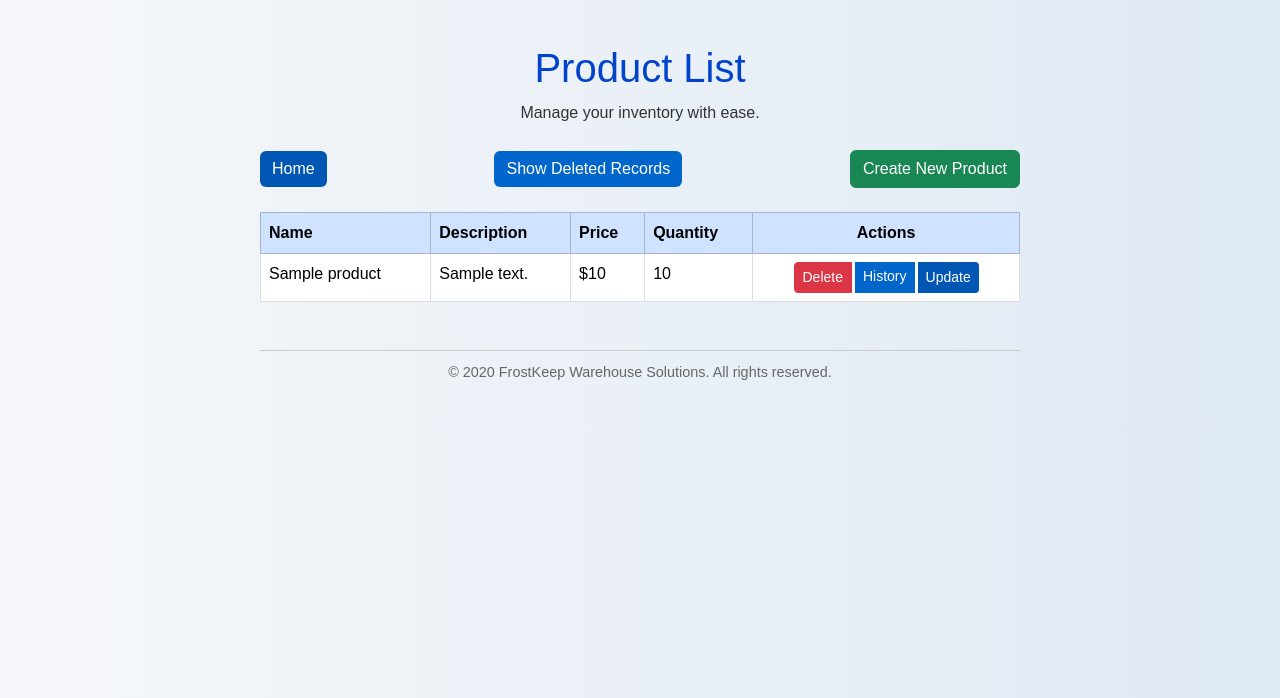
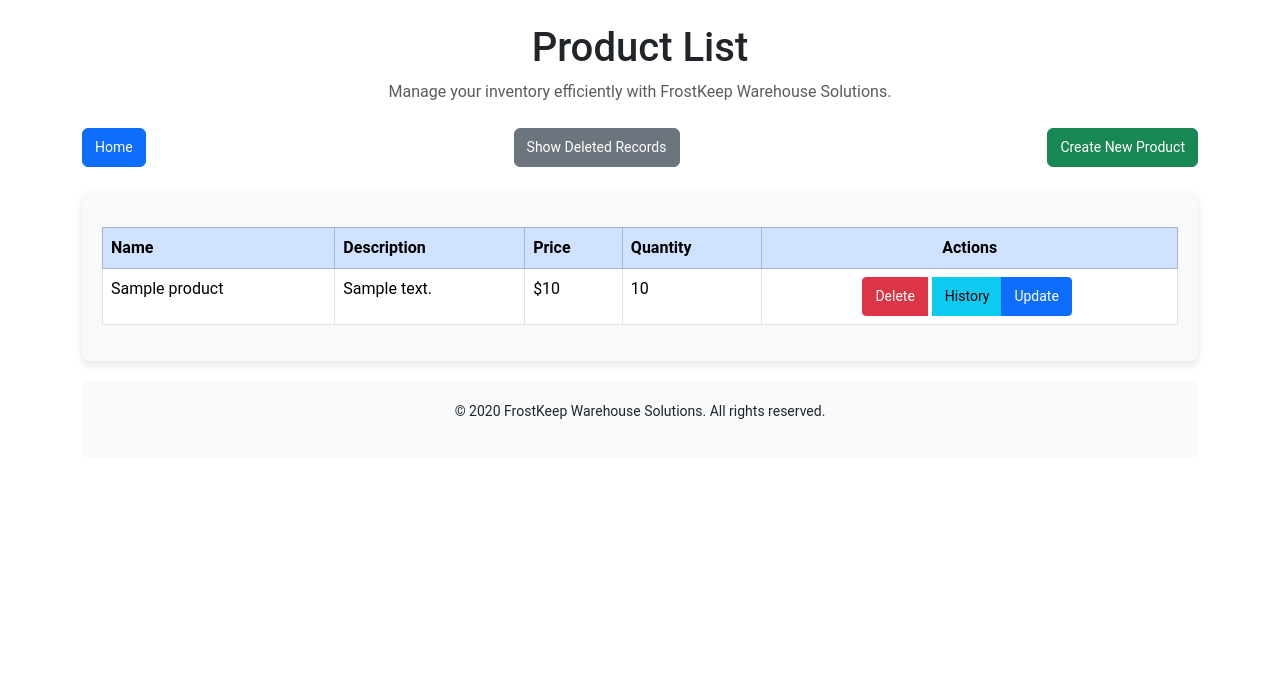
Before and after one commit to Adityavanakudre/FrostKeep_frontend, a Flask app: template templates/products.html in a window 1280 px wide. Shown: the top 698 px of the page. Run offline with Flask 2, Linux system fonts and the light colour scheme; the template is opened without the code that fills it: most values are stand-ins (such as "Sample title", 1, 10 or a date in 2020).

Commit message:
Update products.html

```diff
--- a/templates/products.html
+++ b/templates/products.html
@@ -1,23 +1,60 @@
 <!doctype html>
 <html lang="en">
 <head>
+    <meta charset="UTF-8">
+    <meta name="viewport" content="width=device-width, initial-scale=1.0">
     <title>Product List - FrostKeep Warehouse Solutions</title>
+    <!-- Bootstrap CSS -->
     <link href="https://cdn.jsdelivr.net/npm/bootstrap@5.3.0-alpha1/dist/css/bootstrap.min.css" rel="stylesheet">
-    <link href="{{ url_for('static', filename='styles.css') }}" rel="stylesheet">
+    <style>
+        body {
+            font-family: 'Roboto', sans-serif;
+        }
+        .table-container {
+            background-color: #f8f9fa;
+            padding: 20px;
+            border-radius: 8px;
+            box-shadow: 0 4px 8px rgba(0, 0, 0, 0.1);
+        }
+        .modal-header {
+            border-bottom: 1px solid #dee2e6;
+        }
+        .modal-footer {
+            border-top: 1px solid #dee2e6;
+        }
+        .btn-primary, .btn-secondary, .btn-success, .btn-danger, .btn-info {
+            font-size: 14px;
+            padding: 8px 12px;
+        }
+        .btn-group button {
+            margin-right: 5px;
+        }
+        footer {
+            background-color: #f8f9fa;
+            padding: 20px;
+            margin-top: 20px;
+            border-radius: 8px;
+            text-align: center;
+            font-size: 14px;
+        }
+    </style>
 </head>
 <body class="container">
+    <!-- Header Section -->
     <header class="text-center my-4">
         <h1>Product List</h1>
-        <p>Manage your inventory with ease.</p>
+        <p class="text-muted">Manage your inventory efficiently with FrostKeep Warehouse Solutions.</p>
     </header>
 
-    <!-- Home Button to redirect to the index (home) page -->
+    <!-- Action Buttons -->
     <div class="d-flex justify-content-between align-items-center my-4">
         <a href="{{ url_for('home') }}" class="btn btn-primary">Home</a>
         <a href="{{ url_for('get_deleted_products') }}" class="btn btn-secondary">Show Deleted Records</a>
         <button class="btn btn-success" data-bs-toggle="modal" data-bs-target="#createProductModal">Create New Product</button>
     </div>
 
+    <!-- Product Table -->
+    <div class="table-container">
         <table class="table table-hover table-bordered mt-3">
             <thead class="table-primary">
                 <tr>
@@ -37,9 +74,8 @@
                         <td>{{ product.quantity }}</td>
                         <td class="text-center">
                             <div class="btn-group" role="group">
-                            <!-- Delete Button triggers the delete confirmation modal -->
-                            <button class="btn btn-danger btn-sm me-1" onclick="openDeleteModal('{{ product.id }}', '{{ product.name }}')">Delete</button>
-                            <a href="{{ url_for('product_history', id=product.id) }}" class="btn btn-info btn-sm me-1">History</a>
+                                <button class="btn btn-danger btn-sm" onclick="openDeleteModal('{{ product.id }}', '{{ product.name }}')">Delete</button>
+                                <a href="{{ url_for('product_history', id=product.id) }}" class="btn btn-info btn-sm">History</a>
                                 <button class="btn btn-primary btn-sm" data-bs-toggle="modal" data-bs-target="#updateModal{{ product.id }}">Update</button>
                             </div>
                         </td>
@@ -73,6 +109,7 @@
                                         </div>
                                     </div>
                                     <div class="modal-footer">
+                                        <button type="button" class="btn btn-secondary" data-bs-dismiss="modal">Close</button>
                                         <button type="submit" class="btn btn-primary">Save changes</button>
                                     </div>
                                 </form>
@@ -82,6 +119,7 @@
                 {% endfor %}
             </tbody>
         </table>
+    </div>
 
     <!-- Delete Confirmation Modal -->
     <div class="modal fade" id="deleteConfirmationModal" tabindex="-1" aria-labelledby="deleteConfirmationModalLabel" aria-hidden="true">
@@ -104,11 +142,48 @@
         </div>
     </div>
 
-    <footer class="text-center mt-5">
+    <!-- Create New Product Modal -->
+    <div class="modal fade" id="createProductModal" tabindex="-1" aria-labelledby="createProductModalLabel" aria-hidden="true">
+        <div class="modal-dialog">
+            <div class="modal-content">
+                <div class="modal-header bg-success text-white">
+                    <h5 class="modal-title" id="createProductModalLabel">Create New Product</h5>
+                    <button type="button" class="btn-close" data-bs-dismiss="modal" aria-label="Close"></button>
+                </div>
+                <form action="{{ url_for('create_product') }}" method="POST">
+                    <div class="modal-body">
+                        <div class="mb-3">
+                            <label for="name" class="form-label">Name</label>
+                            <input type="text" class="form-control" id="name" name="name" required>
+                        </div>
+                        <div class="mb-3">
+                            <label for="description" class="form-label">Description</label>
+                            <input type="text" class="form-control" id="description" name="description" required>
+                        </div>
+                        <div class="mb-3">
+                            <label for="price" class="form-label">Price</label>
+                            <input type="number" class="form-control" id="price" name="price" step="0.01" required>
+                        </div>
+                        <div class="mb-3">
+                            <label for="quantity" class="form-label">Quantity</label>
+                            <input type="number" class="form-control" id="quantity" name="quantity" required>
+                        </div>
+                    </div>
+                    <div class="modal-footer">
+                        <button type="button" class="btn btn-secondary" data-bs-dismiss="modal">Close</button>
+                        <button type="submit" class="btn btn-success">Create Product</button>
+                    </div>
+                </form>
+            </div>
+        </div>
+    </div>
+
+    <!-- Footer -->
+    <footer>
         <p>&copy; {{ year }} FrostKeep Warehouse Solutions. All rights reserved.</p>
     </footer>
 
-    <!-- JavaScript for Opening Delete Modal with Product Info -->
+    <!-- JavaScript for Opening Delete Modal -->
     <script>
         function openDeleteModal(productId, productName) {
             document.getElementById('productName').textContent = productName;
@@ -118,6 +193,7 @@
         }
     </script>
 
+    <!-- Bootstrap JS -->
     <script src="https://cdn.jsdelivr.net/npm/bootstrap@5.3.0-alpha1/dist/js/bootstrap.bundle.min.js"></script>
 </body>
 </html>
```
Lines whose indentation alone changed are shown as unchanged.
